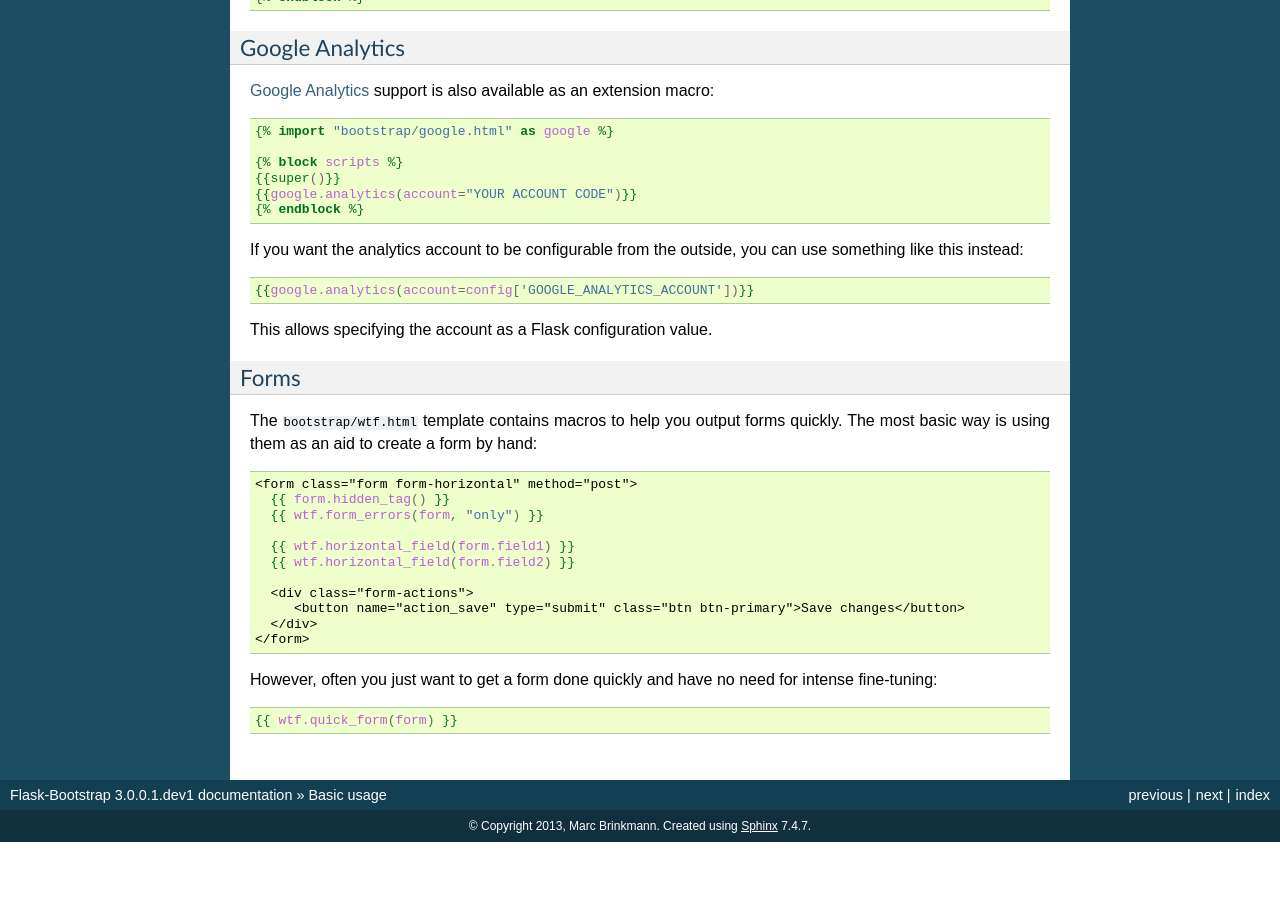
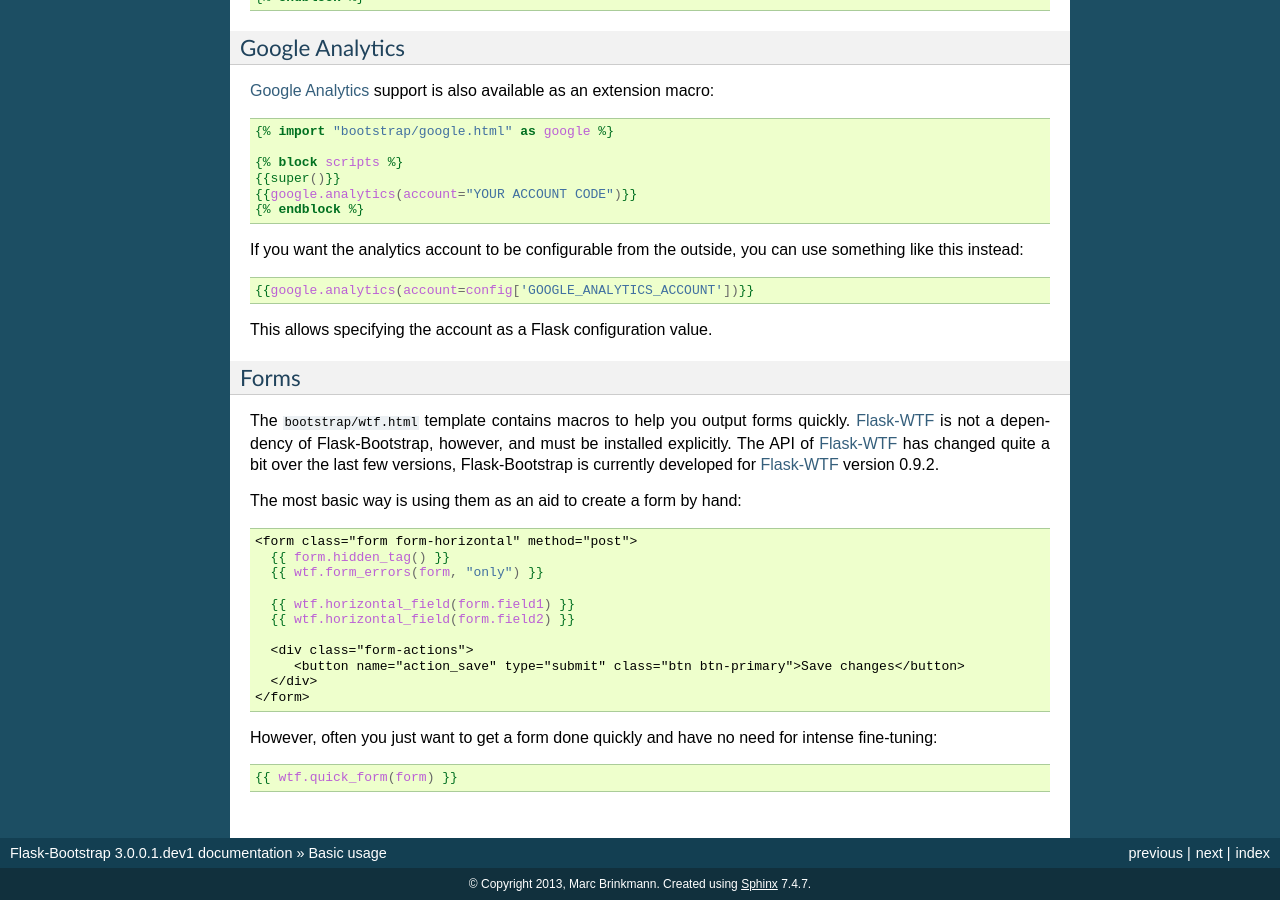
Before and after one commit to snowcooled/Flask-Tabler, a Sphinx documentation site: the page built from docs/basic-usage.rst, in a window 1280 px wide and 900 px high, scrolled down 2439 px. Built offline with Sphinx 7.4.7, drawn with Linux system fonts in a browser that asks for light colours; before the commit the page ends 3281 px from its top, so only the background shows below that.

Commit message:
Note about Flask-WTF in docs.

```diff
--- a/docs/basic-usage.rst
+++ b/docs/basic-usage.rst
@@ -170,7 +170,12 @@
 ~~~~~
 
 The ``bootstrap/wtf.html`` template contains macros to help you output forms
-quickly. The most basic way is using them as an aid to create a form by hand::
+quickly. Flask-WTF_ is not a dependency of Flask-Bootstrap, however, and must be
+installed explicitly. The API of Flask-WTF_ has changed quite a bit over the
+last few versions, Flask-Bootstrap is currently developed for Flask-WTF_ version
+0.9.2.
+
+The most basic way is using them as an aid to create a form by hand::
 
   <form class="form form-horizontal" method="post">
     {{ form.hidden_tag() }}
@@ -188,3 +193,5 @@
 intense fine-tuning::
 
   {{ wtf.quick_form(form) }}
+
+.. _Flask-WTF: https://flask-wtf.readthedocs.org/en/latest/
```
